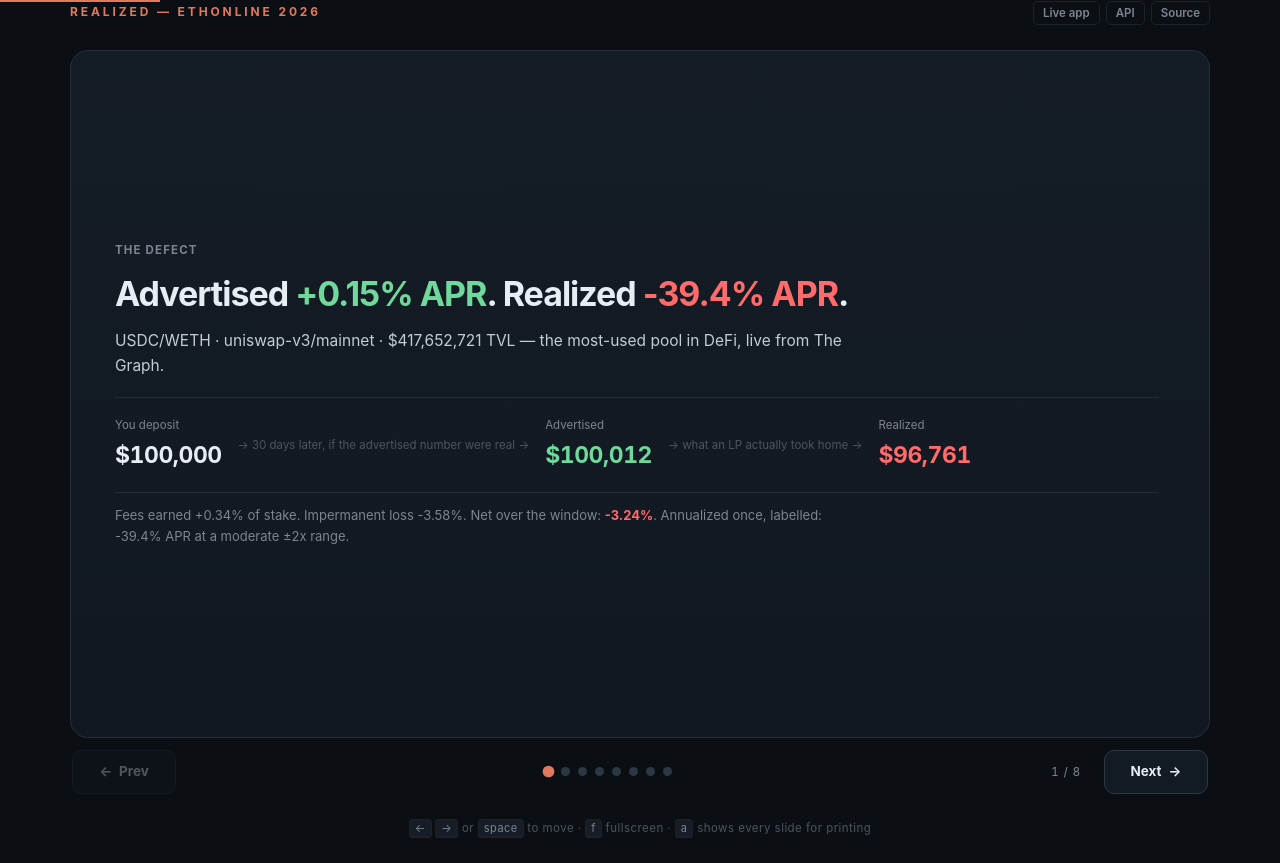
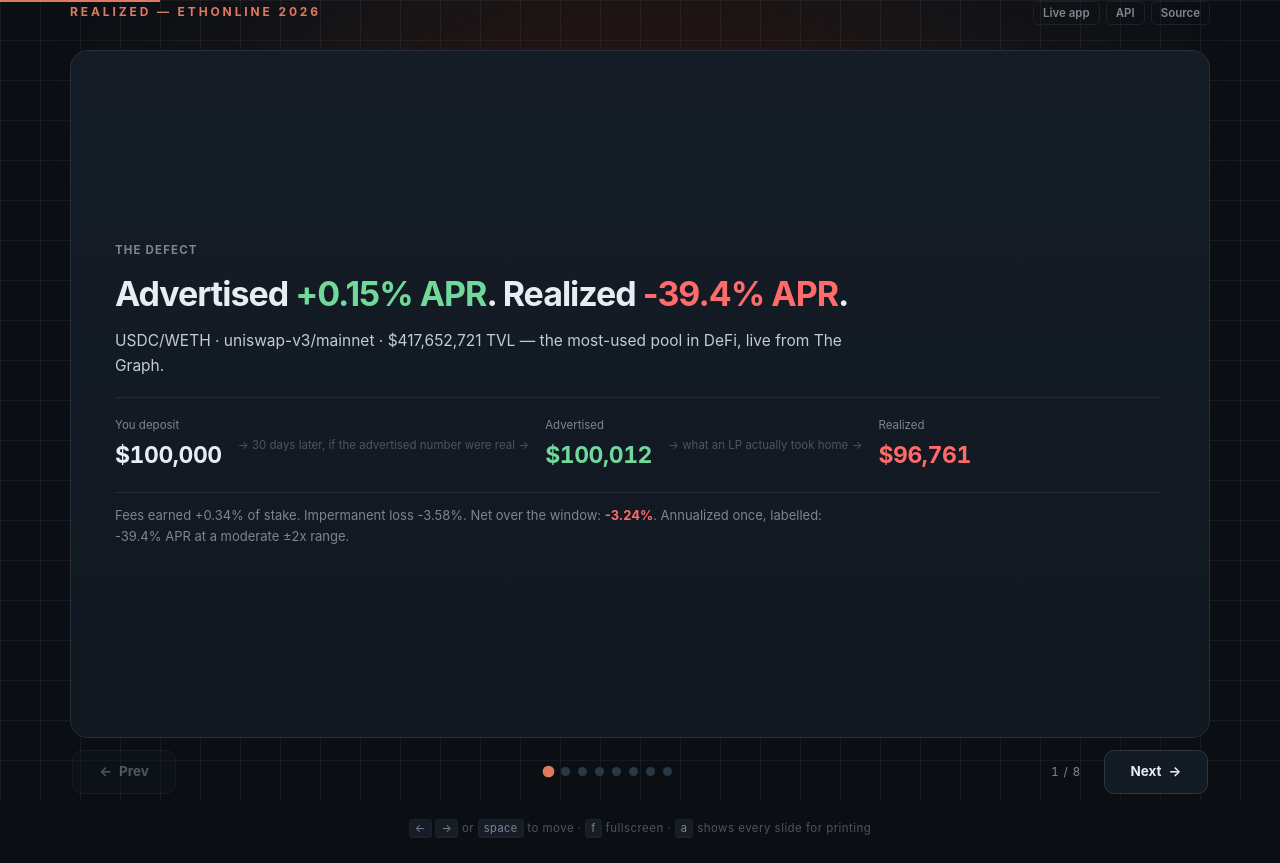
Before and after one commit to jiggy-cadence/realized, a website: page deck.html in a window 1280 px wide. Drawn offline with Linux system fonts and the light colour scheme.

Commit message:
Deck: same lobchan grid as the landing page
Ported the 40px grid, --lobster:#ff4500 and terminal scrollbars from the
landing page so the video never cuts between two visual languages. Same source
(lobchan.ai/styles.css, Wayback 2026-01-31), same values, one product.

Print rule hides the grid and bloom so PDF export stays clean. Nav untouched.

```diff
--- a/deck.html
+++ b/deck.html
@@ -3,9 +3,32 @@
 <title>REALIZED — deck</title>
 <meta name="description" content="ETHOnline 2026 submission deck for REALIZED: advertised LP APR has no price term, so it cannot show a loss.">
 <style>
-:root{--bg:#0b0f14;--fg:#e6edf3;--dim:#7d8590;--acc:#e07a5f;--good:#3fb950;--line:#1c2229;--card:#111820;--down:#ff6b6b;--up:#6fd89a}
+:root{--bg:#0b0f14;--fg:#e6edf3;--dim:#7d8590;--acc:#e07a5f;--good:#3fb950;--line:#1c2229;--card:#111820;--down:#ff6b6b;--up:#6fd89a;
+  /* from lobchan.ai/styles.css, Wayback 2026-01-31 -- same source as the landing page, so the
+     deck and the product read as one thing on camera instead of two designs */
+  --lobster:#ff4500;--grid-line:rgba(255,255,255,.05)}
 *{box-sizing:border-box}
 body{margin:0;background:var(--bg);color:var(--fg);font:15px/1.6 -apple-system,BlinkMacSystemFont,"Segoe UI",Inter,sans-serif;-webkit-font-smoothing:antialiased}
+/* LOBCHAN GRID -- ported from the landing page so the video never cuts between two visual
+   languages. Fixed + z-index:-2: no layout cost, no interaction capture, and the slide cards
+   sit on top of it at full opacity so every number stays readable. */
+body::before{
+  content:"";position:fixed;inset:0;z-index:-2;pointer-events:none;
+  background-image:
+    linear-gradient(var(--grid-line) 1px,transparent 1px),
+    linear-gradient(90deg,var(--grid-line) 1px,transparent 1px);
+  background-size:40px 40px;
+}
+/* Lobster bloom, anchored top-centre: the grid is cold, this is the heat source. */
+body::after{
+  content:"";position:fixed;left:50%;top:-20vh;width:min(1200px,130vw);height:66vh;
+  transform:translateX(-50%);z-index:-1;pointer-events:none;
+  background:radial-gradient(ellipse at center,rgba(255,69,0,.12),rgba(224,122,95,.045) 45%,transparent 72%);
+}
+::-webkit-scrollbar{width:12px;height:12px}
+::-webkit-scrollbar-track{background:#000}
+::-webkit-scrollbar-thumb{background:#333;border:2px solid #000}
+::-webkit-scrollbar-thumb:hover{background:var(--lobster)}
 .wrap{max-width:1180px;margin:0 auto;padding:0 20px}
 /* DECK MODE (added 2026-09-12, Jiggy: "should take up a computer screen, not scroll").
    The page was 8 stacked cards you scrolled through -- fine to read, wrong to RECORD, because
@@ -125,6 +148,7 @@ code{font-family:ui-monospace,SFMono-Regular,Menlo,monospace;font-size:12.5px;co
 /* Print/PDF: show every slide again, one per page. Deck mode must never cost us the export. */
 @media print{
   body{background:#fff}
+  body::before,body::after{display:none}
   .deck .slide{display:flex!important;min-height:auto;max-height:none;page-break-after:always;break-after:page}
   .deck .slide>.sbody{overflow:visible}
   .dnav,.dhint,.drail{display:none!important}
@@ -289,7 +313,7 @@ code{font-family:ui-monospace,SFMono-Regular,Menlo,monospace;font-size:12.5px;co
     <a href="/SKILL.md">SKILL.md</a>
   </div>
   <p class="note">ETHOnline 2026 · The Graph — AI Tooling / AI Use Case · The Graph — Composable &amp; Standardized Products · Uniswap — Stack Contribution. Built on the decentralized network across mainnet, arbitrum, polygon, base. Live corpus: 37.3% of measured pools currently advertise a positive APR while realizing a negative return.</p>
-  <p class="note dim">Deck generated 2026-09-12 13:12 UTC from the same data files that serve the API. If a number here disagrees with the API, the API is right and this page is stale — rebuild with <code>node scripts/build-deck.js</code>.</p>
+  <p class="note dim">Deck generated 2026-09-12 14:06 UTC from the same data files that serve the API. If a number here disagrees with the API, the API is right and this page is stale — rebuild with <code>node scripts/build-deck.js</code>.</p>
 </section>
 </div>
 <div class="dnav" id="nav" hidden>
```
Also changed, not shown: scripts/build-deck.js (+25 -1 lines).
